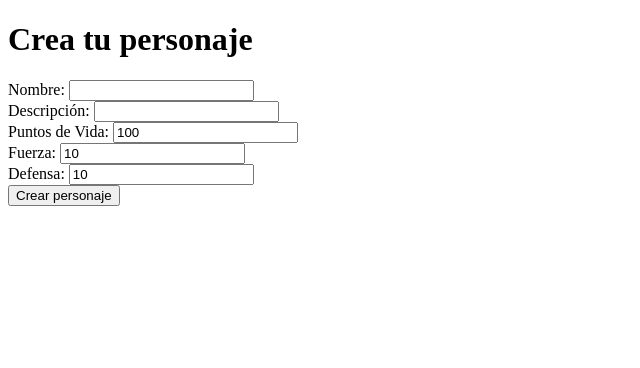
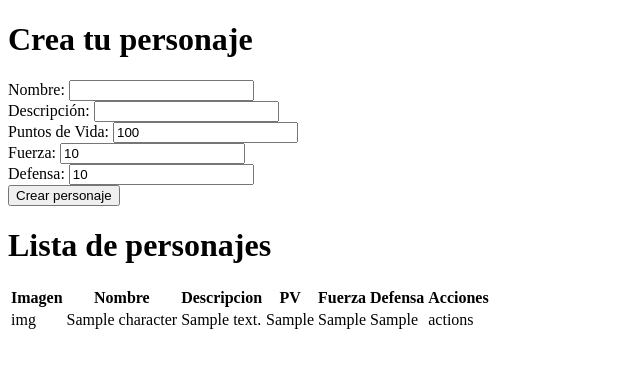
Before and after one commit to guillermoroman/dwes-t3-rpg-clase, a PHP site: page /views/create_character.php in a window 1280 px wide. Shown: the part 88-456 px from the top of the page, without its empty margins (0-640 px from the left). Run offline with PHP 8.4, Linux system fonts and the light colour scheme; tables that the repository leaves empty or names only in its code hold one stand-in row (values such as "Sample post").

Commit message:
Crear tabla de personajes

```diff
--- a/src/views/create_character.php
+++ b/src/views/create_character.php
@@ -38,7 +38,7 @@ if ($_SERVER['REQUEST_METHOD'] == 'POST'){
     <meta name="viewport" content="width=device-width, initial-scale=1.0">
     <title>Crea tu personaje</title>
 </head>
-<body>
+
     <?php include('partials/_menu.php') ?>
     <h1>Crea tu personaje</h1>
     <form action = <?=$_SERVER['PHP_SELF']?> method = "POST">
@@ -71,7 +71,35 @@ if ($_SERVER['REQUEST_METHOD'] == 'POST'){
     </form>
 
 
+<h1>Lista de personajes</h1>
+<table>
+    <thead>
+        <tr>
+            <th>Imagen</th>
+            <th>Nombre</th>
+            <th>Descripcion</th>
+            <th>PV</th>
+            <th>Fuerza</th>
+            <th>Defensa</th>
+            <th>Acciones</th>
+        </tr>
+    </thead>
+    <tbody>
+        <?php foreach($characters as $character):?>
+            <tr>
+                <td>img</td>
+                <td><?= $character['name']?></td>
+                <td><?= $character['description']?></td>
+                <td><?= $character['health']?></td>
+                <td><?= $character['strength']?></td>
+                <td><?= $character['defense']?></td>
+                <td>actions</td>
 
+            </tr>
+        <?php endforeach;?>
+
+    </tbody>
+</table>
 
 
 </body>
```
